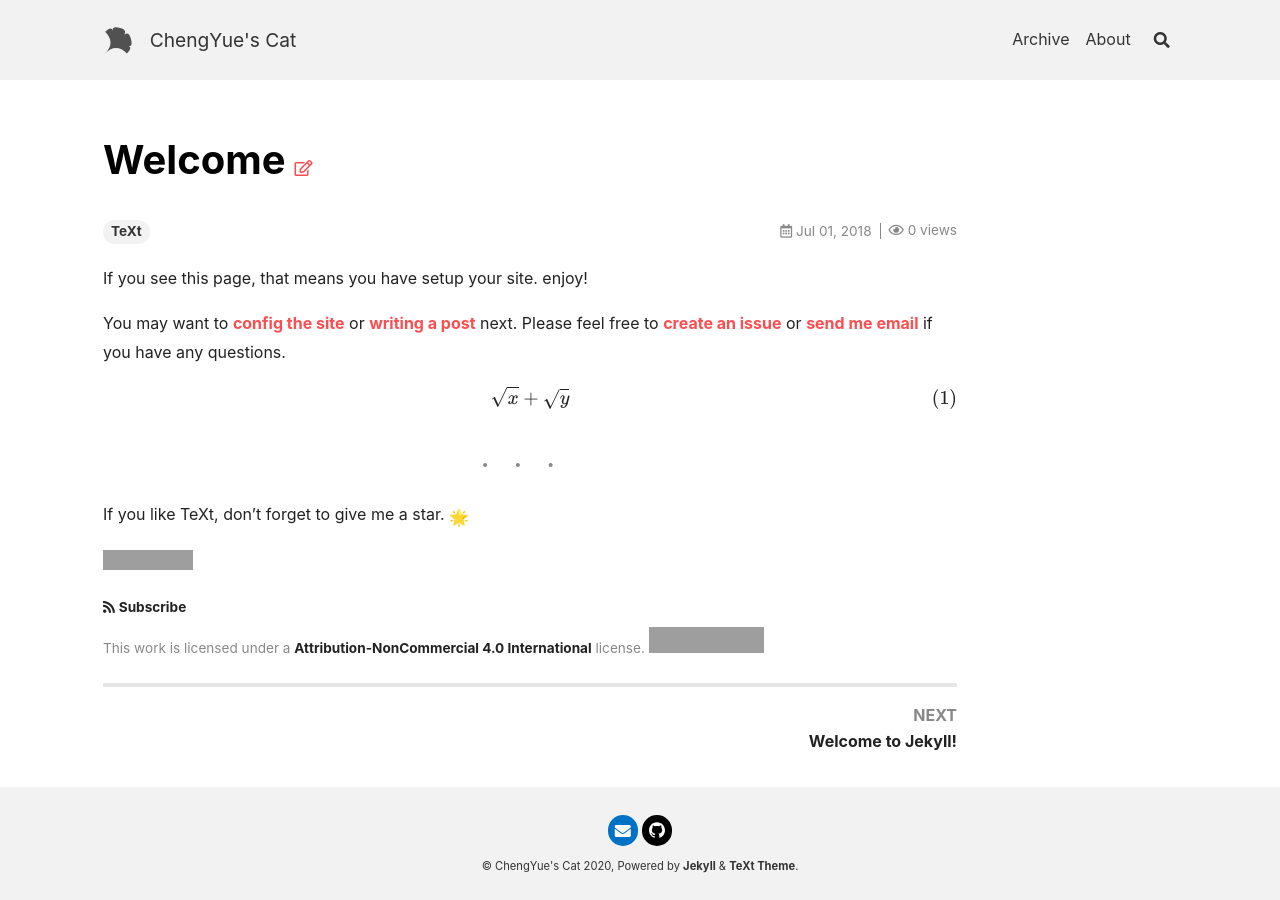
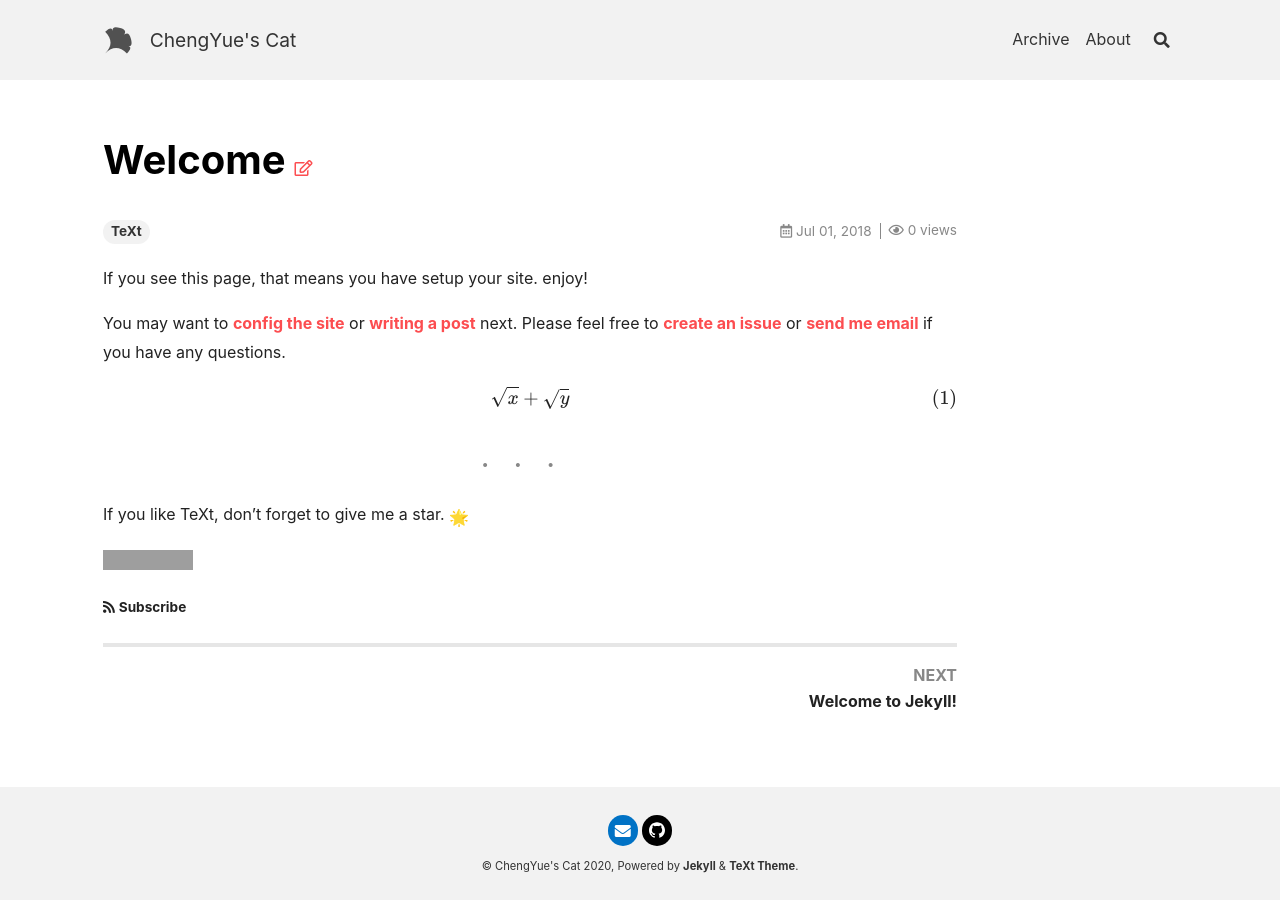
Before and after one commit to zaiquanyang/zaiquanyang.github.io, a Jekyll site: the page built from _posts/2018-07-01-welcome.md, in a window 1280 px wide. Built offline with Jekyll 4.4.1, drawn with Linux system fonts in a browser that asks for light colours; nearby versions of some CDN libraries; emoji names are drawn with the system emoji font; formulas are drawn with MathJax 3; grey boxes are pictures that could not be loaded.

Commit message:
Update _config.yml
set license false

```diff
--- a/_config.yml
+++ b/_config.yml
@@ -76,7 +76,7 @@
 excerpt_separator: <!--more-->
 
 ## license
-license: CC-BY-NC-4.0 # "CC-BY-4.0", "CC-BY-SA-4.0", "CC-BY-NC-4.0", "CC-BY-ND-4.0"
+license: false # "CC-BY-4.0", "CC-BY-SA-4.0", "CC-BY-NC-4.0", "CC-BY-ND-4.0"
 
 ## TOC
 toc:
```
